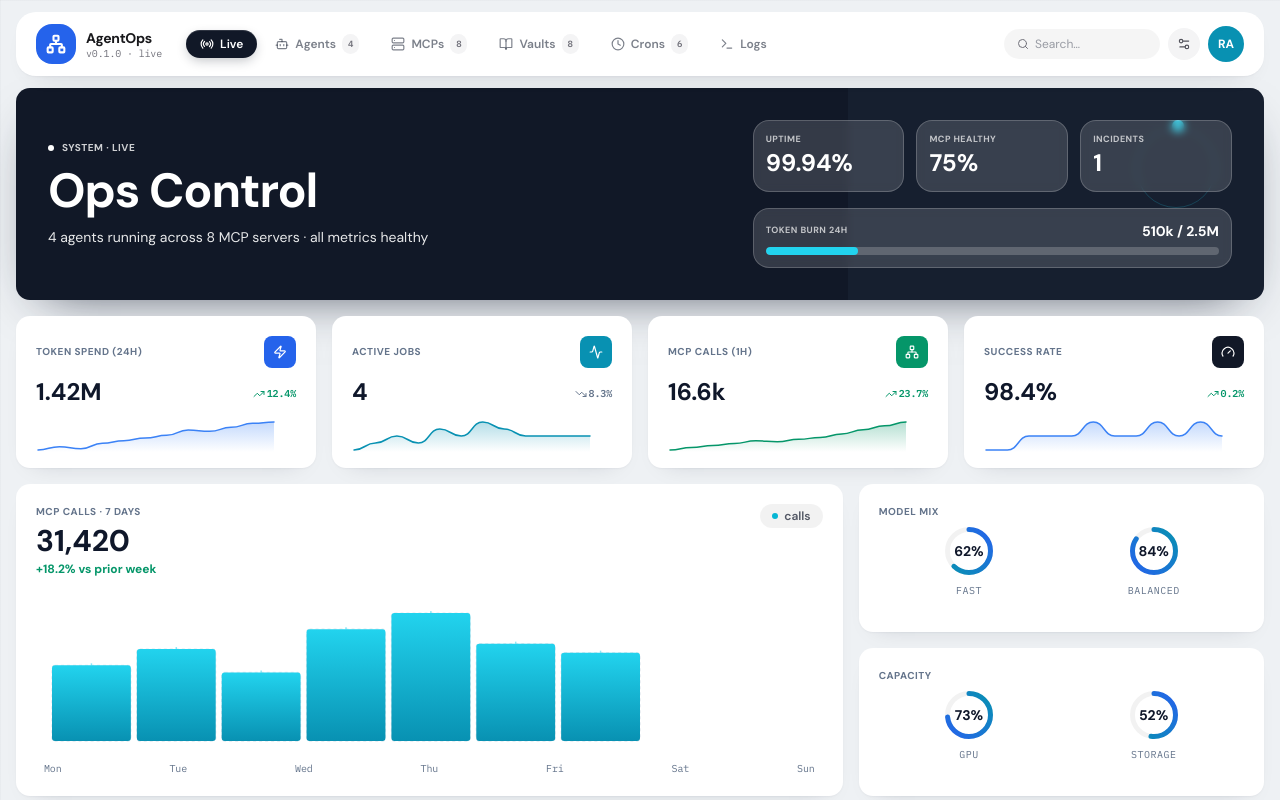
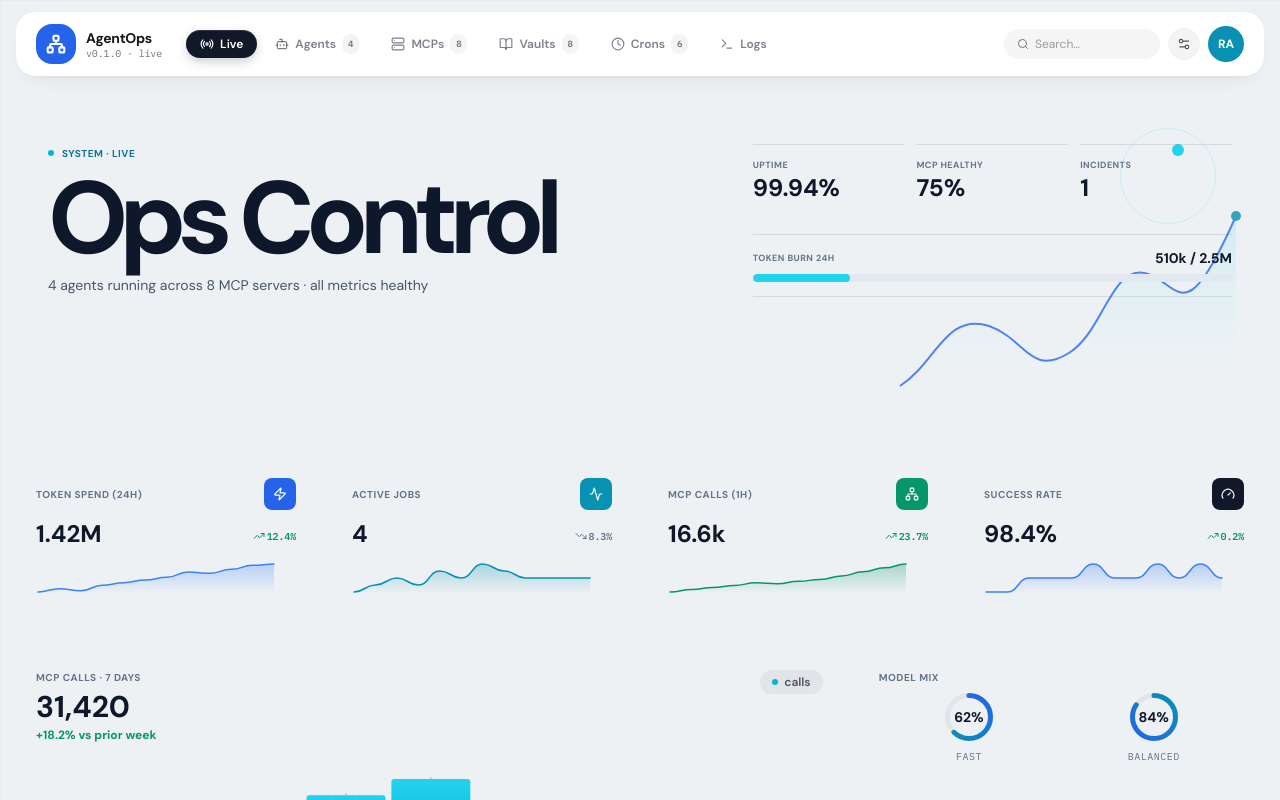
Before and after one commit to therayally/agentops, a React (Vite) app: page / in a window 1280 px wide. Shown: the top 800 px of the page. Built offline with nearby package versions, Linux system fonts and the light colour scheme.

Commit message:
design: open dashboard composition with SVG telemetry

```diff
--- a/src/App.tsx
+++ b/src/App.tsx
@@ -296,54 +296,59 @@ export default function App() {
 
         {/* LIVE TAB */}
         {tab === "live" && (
-        <>
-        {/* ROW 1: professional dark control header */}
+        <div className="live-stage">
+        {/* ROW 1: open editorial control header */}
         <section
-          className="rounded-[14px] p-8 relative overflow-hidden text-white"
+          className="hero-open relative overflow-hidden text-slate-900"
           style={{
-            background: "#111827",
-            boxShadow: "0 18px 50px -28px rgba(15, 23, 42, 0.85)",
+            background: "transparent",
+            boxShadow: "none",
           }}
         >
-          <div className="absolute inset-y-0 left-0 w-1.5 bg-transparent" />
-          <div className="absolute right-0 top-0 h-full w-1/3 bg-slate-800/45" />
-          <div className="absolute right-12 top-10 w-20 h-20 rounded-full border border-cyan-400/20" />
+          <div className="absolute right-0 top-0 h-full w-1/3 bg-transparent" />
+          <div className="absolute right-12 top-10 w-24 h-24 rounded-full border border-cyan-400/20" />
           <div className="absolute right-20 top-18 w-3 h-3 rounded-full bg-cyan-400 animate-pulse" />
+          <svg className="absolute right-4 bottom-0 w-[360px] h-[220px] opacity-80" viewBox="0 0 360 220" fill="none" aria-hidden="true">
+            <path d="M12 188C48 165 58 114 101 128C138 141 142 179 181 155C217 133 224 60 263 77C293 91 299 129 348 18" stroke="#2563eb" strokeWidth="2" />
+            <path d="M12 188C48 165 58 114 101 128C138 141 142 179 181 155C217 133 224 60 263 77C293 91 299 129 348 18V220H12V188Z" fill="url(#opsArea)" opacity=".18" />
+            <defs><linearGradient id="opsArea" x1="180" y1="20" x2="180" y2="220" gradientUnits="userSpaceOnUse"><stop stopColor="#22d3ee"/><stop offset="1" stopColor="#fff" stopOpacity="0"/></linearGradient></defs>
+            <circle cx="348" cy="18" r="5" fill="#0891b2" />
+          </svg>
 
           <div className="relative grid grid-cols-12 gap-6 items-center">
             <div className="col-span-12 lg:col-span-7">
-              <div className="flex items-center gap-2 text-[10px] uppercase tracking-wider text-white/80 font-bold mb-3">
-                <span className="w-1.5 h-1.5 rounded-full bg-white animate-pulse" />
+              <div className="flex items-center gap-2 text-[10px] uppercase tracking-wider text-cyan-700 font-bold mb-3">
+                <span className="w-1.5 h-1.5 rounded-full bg-cyan-500 animate-pulse" />
                 System · live
               </div>
               <h1 className="text-5xl font-black tracking-tight leading-none">
                 Ops Control
               </h1>
-              <p className="text-white/90 text-sm mt-3 max-w-md">
+              <p className="text-slate-600 text-sm mt-3 max-w-md">
                 {processesRunning} agents running across {mcps.length} MCP servers · all metrics healthy
               </p>
             </div>
             <div className="col-span-12 lg:col-span-5 flex flex-col gap-4">
               <div className="grid grid-cols-3 gap-3">
-                <div className="bg-white/15 backdrop-blur-sm rounded-2xl p-3 border border-white/20">
-                  <div className="text-[9px] uppercase tracking-wider text-white/70 font-bold">Uptime</div>
-                  <div className="text-2xl font-black tabular-nums">{heroStats.uptime}</div>
+                <div className="hero-stat">
+                  <div className="text-[9px] uppercase tracking-wider text-slate-500 font-bold">Uptime</div>
+                  <div className="text-2xl font-black tabular-nums text-slate-900">{heroStats.uptime}</div>
                 </div>
-                <div className="bg-white/15 backdrop-blur-sm rounded-2xl p-3 border border-white/20">
-                  <div className="text-[9px] uppercase tracking-wider text-white/70 font-bold">MCP healthy</div>
-                  <div className="text-2xl font-black tabular-nums">{mcpHealth}%</div>
+                <div className="hero-stat">
+                  <div className="text-[9px] uppercase tracking-wider text-slate-500 font-bold">MCP healthy</div>
+                  <div className="text-2xl font-black tabular-nums text-slate-900">{mcpHealth}%</div>
                 </div>
-                <div className="bg-white/15 backdrop-blur-sm rounded-2xl p-3 border border-white/20">
-                  <div className="text-[9px] uppercase tracking-wider text-white/70 font-bold">Incidents</div>
-                  <div className="text-2xl font-black tabular-nums">1</div>
+                <div className="hero-stat">
+                  <div className="text-[9px] uppercase tracking-wider text-slate-500 font-bold">Incidents</div>
+                  <div className="text-2xl font-black tabular-nums text-slate-900">1</div>
                 </div>
               </div>
-              <div className="bg-white/15 backdrop-blur-sm rounded-2xl p-3 border border-white/20">
+              <div className="hero-stat hero-stat-wide">
                 <div className="flex items-center justify-between mb-1.5">
-                  <div className="text-[9px] uppercase tracking-wider text-white/70 font-bold">Token burn 24h</div>
-                  <div className="text-sm font-bold tabular-nums">510k / 2.5M</div>
+                  <div className="text-[9px] uppercase tracking-wider text-slate-500 font-bold">Token burn 24h</div>
+                  <div className="text-sm font-bold tabular-nums text-slate-900">510k / 2.5M</div>
                 </div>
-                <div className="h-2 rounded-full bg-white/20 overflow-hidden">
+                <div className="h-2 rounded-full bg-slate-200 overflow-hidden">
                   <div className="h-full rounded-full bg-cyan-400" style={{width: "20.4%"}} />
                 </div>
               </div>
@@ -484,7 +489,7 @@ export default function App() {
               <div className="mt-4 h-3 rounded-full bg-white/20 overflow-hidden">
                 <div className="h-full rounded-full bg-emerald-500" style={{ width: `${tokensPct}%` }} />
               </div>
-              <div className="flex items-center justify-between mt-2 text-[10px] font-mono text-white/80">
+              <div className="flex items-center justify-between mt-2 text-[10px] font-mono text-slate-500">
                 <span>{tokensPct.toFixed(0)}% used</span>
                 <span>on track for 1.78M</span>
               </div>
@@ -715,7 +720,7 @@ export default function App() {
             </a>
           </div>
         </footer>
-        </>
+        </div>
         )}
       </main>
     </div>
--- a/src/index.css
+++ b/src/index.css
@@ -247,6 +247,51 @@
     box-shadow: none;
   }
 
+  /* OPEN DASHBOARD STAGE: typography and graphics carry hierarchy, not card chrome */
+  .live-stage {
+    display: flex;
+    flex-direction: column;
+    gap: 2.5rem;
+  }
+  .live-stage > section {
+    width: 100%;
+  }
+  .live-stage .tile,
+  .live-stage .surface {
+    background: transparent;
+    border: 0;
+    box-shadow: none;
+  }
+  .live-stage .tile:hover {
+    transform: none;
+    box-shadow: none;
+  }
+  .hero-open {
+    min-height: 330px;
+    padding: 3.5rem 2rem 2.5rem;
+  }
+  .hero-open h1 {
+    font-size: clamp(3.5rem, 8vw, 7.5rem);
+    letter-spacing: -0.085em;
+    line-height: .88;
+  }
+  .hero-stat {
+    padding: .85rem 0;
+    border-top: 1px solid rgba(15, 23, 42, .10);
+  }
+  .hero-stat-wide {
+    border-bottom: 1px solid rgba(15, 23, 42, .10);
+  }
+  .live-stage .surface-soft {
+    background: rgba(255,255,255,.72);
+    border: 0;
+    box-shadow: none;
+  }
+  .live-stage .section-header,
+  .live-stage .chip {
+    background: transparent;
+  }
+
   /* PILL INPUT */
   .pill-input {
     @apply px-3 py-1.5 rounded-full text-xs outline-none;
```
Also changed, not shown: 5 other files (tests, documents, lock files or other folders).
